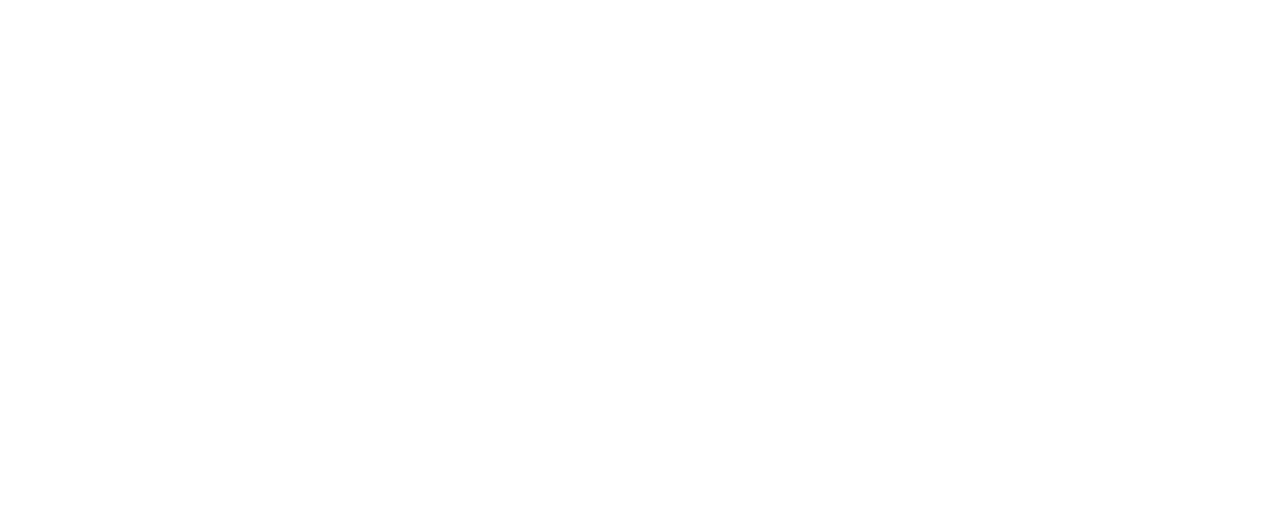
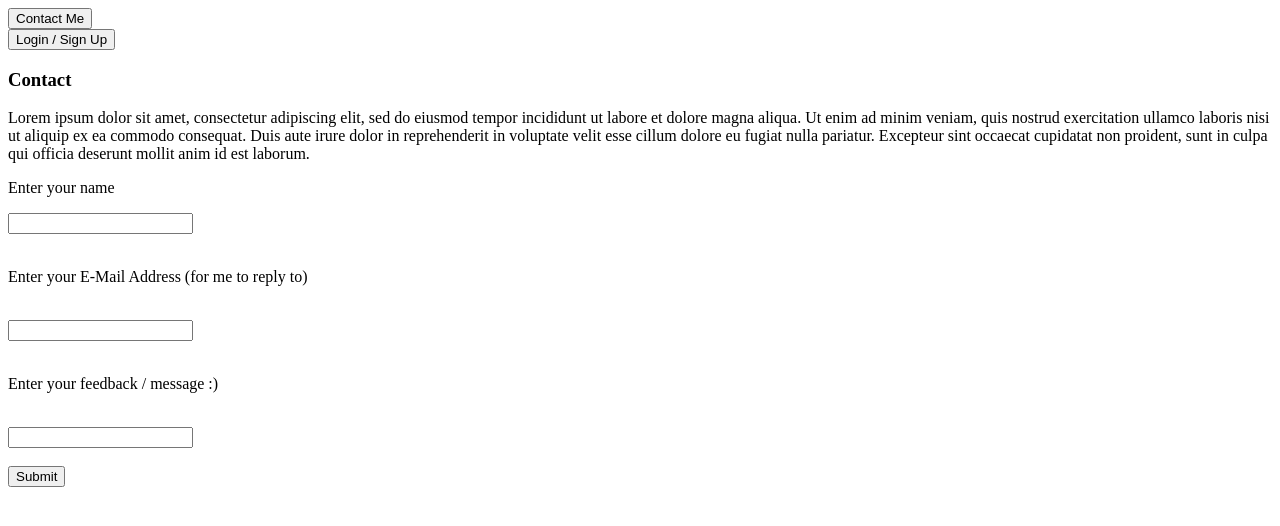
Before and after one commit to silverstone-git/sidhu_blogs, a Django app: page /contact/ in a window 1280 px wide. Before the commit the part shown is empty. Shown: the top 526 px of the page. Run offline with Django 4.2, Linux system fonts and the light colour scheme; some libraries are stand-ins or nearby versions.

Commit message:
Added a contact page and some buttons there, yet to link some form mail service

```diff
--- a/blogs/views.py
+++ b/blogs/views.py
@@ -35,15 +35,16 @@
     # getting users' rows from reader model
     user_row = reader.objects.get(username = thename)
 
-    if user_row.username == thename:
-        context['level'] = user_row.level
-        context['comments'] = user_row.no_of_comments
-        saved_list = eval(user_row.saved_articles)
-        context['saved_article_dictitems'] = dict(zip(saved_list, list([article.objects.get(name = x).title for x in saved_list]) )).items()
-        context['loggedin'] = True
-        if get_desc:
-            context['description'] = user_row.description
-        context['edit_desc'] = False
+    context['level'] = user_row.level
+    context['comments'] = user_row.no_of_comments
+    saved_list = eval(user_row.saved_articles)
+    context['saved_article_dictitems'] = dict(zip(saved_list, list([article.objects.get(name = x).title for x in saved_list]) )).items()
+    context['loggedin'] = True
+    context['loggedout'] = False
+    if get_desc:
+        context['description'] = user_row.description
+    context['edit_desc'] = False
+    context['email'] = user_row.email_address
 
     return context
 
@@ -207,7 +208,16 @@
 
 def contact(request):
     # give the contact and about info here with a feedback section
-    return render(request, "contact.html")
+    context = {}
+    if request.user.is_authenticated:
+        thename = request.user.username
+        context = user_fetchcontextinator(thename)
+        context['username'] = thename
+    else:
+        context['loggedin'] = False
+        context['loggedout'] = True
+
+    return render(request, "contact.html", context = context)
 
 
 def dashboard(request):
--- a/templates/basic_elements.html
+++ b/templates/basic_elements.html
@@ -14,6 +14,13 @@
         {% endfor %}
     </ul>
     {% endif %}
+
+    <form action='/contact'>
+        <button type='submit'>
+            Contact Me
+        </button>
+    </form>
+
 
     <form {% if loggedin %}action="/dashboard/" {% else %} action="/login" {% endif %} type="POST">
         {% if loggedin %}
--- a/templates/contact.html
+++ b/templates/contact.html
@@ -0,0 +1,43 @@
+{% extends 'basic_elements.html' %}
+
+{% block title %}
+    Contact
+{% endblock title %}
+
+{% block body %}
+<h3>
+	Contact
+</h3>
+
+<p>
+	Lorem ipsum dolor sit amet, consectetur adipiscing elit, sed do eiusmod
+	tempor incididunt ut labore et dolore magna aliqua. Ut enim ad minim veniam,
+	quis nostrud exercitation ullamco laboris nisi ut aliquip ex ea commodo consequat.
+	Duis aute irure dolor in reprehenderit in voluptate velit
+	esse cillum dolore eu fugiat nulla pariatur. Excepteur sint occaecat cupidatat
+	non proident, sunt in culpa qui officia deserunt mollit anim id est laborum.
+</p>
+
+<form action='formsendmail' method='POST'>
+
+	{% if loggedout %}
+	<p>Enter your name</p>
+	<input name='username' type='text'><br><br>
+
+	<p>Enter your E-Mail Address (for me to reply to)</p><br>
+	<input name='email' type='email'><br><br>
+	{% endif %}
+
+	{% if loggedin %}
+	<input name='username' type='radio' value='{{ username }}' style='display:none' checked>
+	<input name='email' type='radio' value='{{ email }}' style='display:none' checked>
+	{% endif %}
+
+	<p>Enter your feedback / message :) </p><br>
+	<input type='text' name='message'><br><br>
+
+	<button type='submit'>
+		Submit
+	</button>
+</form>
+{% endblock body %}
```
